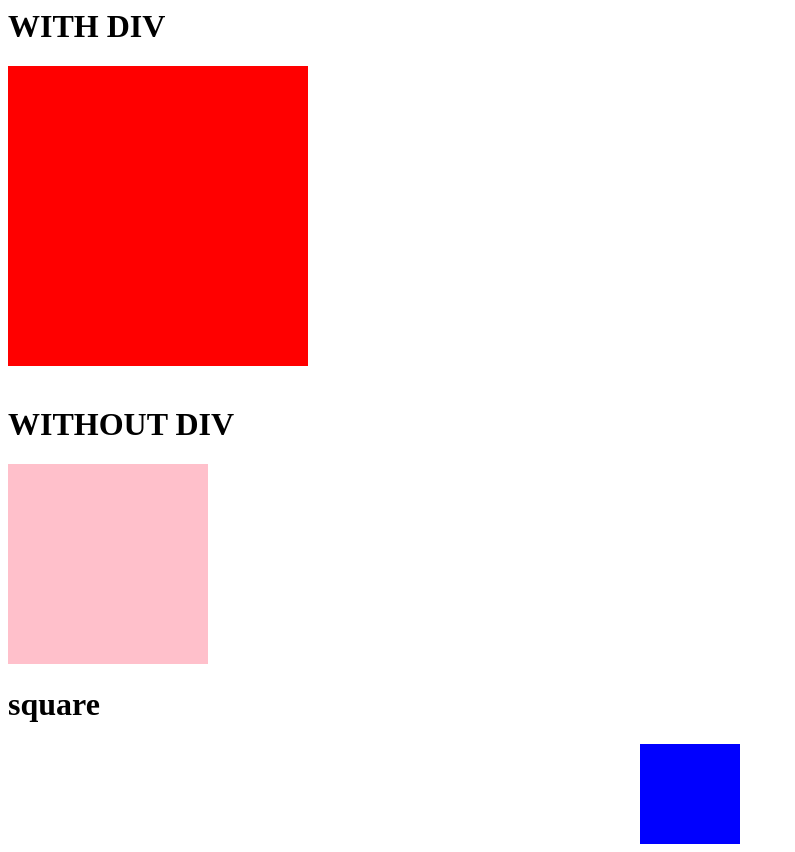
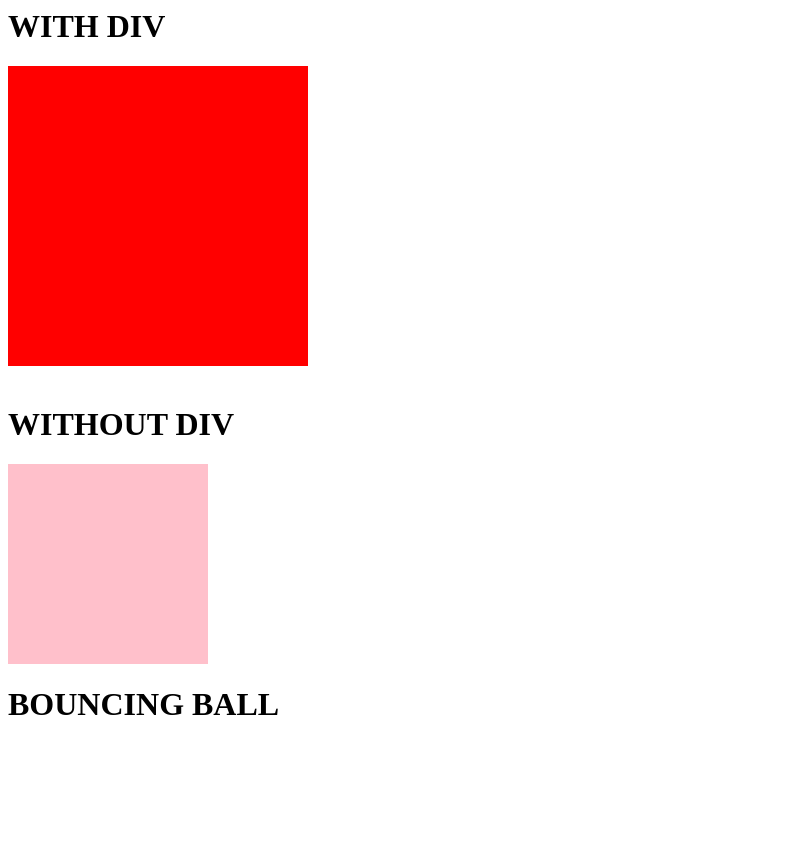
Before and after one commit to Shrav-20/WEB-PROGRAMMING, a plain HTML site: page index.html in a window 1280 px wide. Shown: the whole page, without its empty margins (0-795 px from the left). After the commit the page ends 800 px from the top, so only its background shows below. Drawn offline with Linux system fonts and the light colour scheme.

Commit message:
Update index.html

```diff
--- a/index.html
+++ b/index.html
@@ -11,7 +11,7 @@
 <svg class="ww" width="300" height="300">
 <rect width="200" height="200" fill="red"/>
 </svg>
-<h1>square</h1>
-<div class="Squ"></div>
+<h1>BOUNCING BALL</h1>
+<div class="bouncing-ball"></div>
 </body>
 </html>
```
